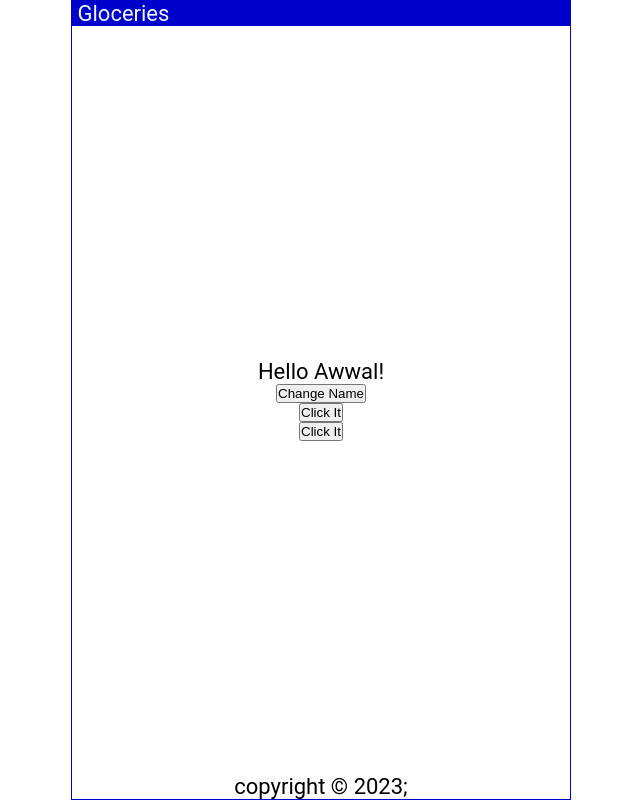
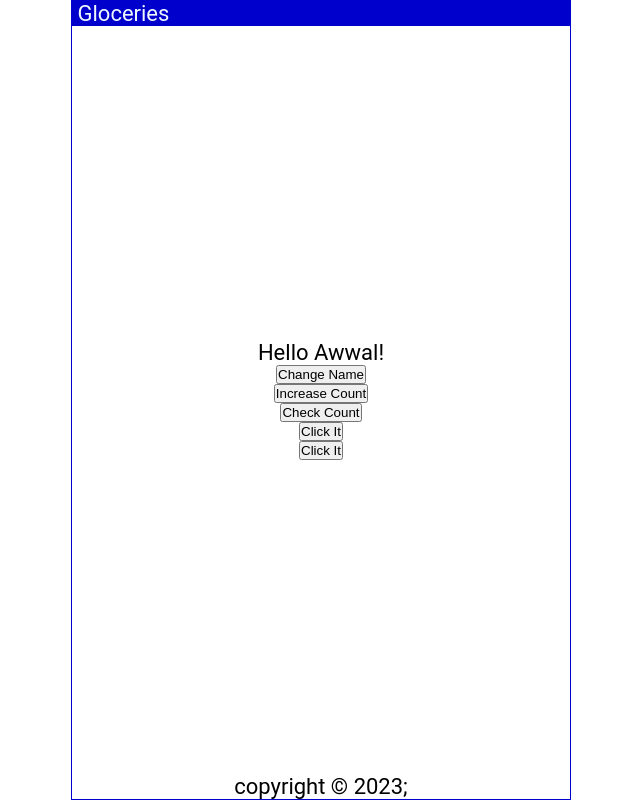
Before and after one commit to harwarl/01tuts, a React (Create React App) app: page / in a window 1280 px wide. Shown: the whole page, without its empty margins (319-959 px from the left). Built offline with nearby package versions, Linux system fonts and the light colour scheme.

Commit message:
count in a function does not change

```diff
--- a/src/Content.js
+++ b/src/Content.js
@@ -4,19 +4,25 @@ import { useState } from 'react';
 const Content = () => {
 
     const [name, setName] = useState('Awwal');
+    const [count, setCount] = useState(0);
     const handleChangeName = () => {
         const names = ['Bob', 'Mathew', 'Kelvin'];
         const int = Math.floor(Math.random() * 3);
         setName(names[int]);
     }
-    // const handleClick = () =>{
-    //     console.log('You Clicked It')
-    // }
+    const handleClick1 = () =>{
+        setCount(count + 1);
+        console.log(count);
+    }
+
     const handleClick2 = (name) =>{
         console.log(`${name} was clicked`)
     }
     const handleClick3 = (e) =>{
         console.log(e.target.innerText)
+    }
+    const handleClick4 = () =>{
+        console.log(count);
     }
 
     return (
@@ -26,6 +32,12 @@ const Content = () => {
             </p>
             <button onClick={handleChangeName}>
                 Change Name
+            </button>
+            <button onClick={handleClick1}>
+                Increase Count
+            </button>
+            <button onClick={handleClick4}>
+                Check Count
             </button>
             <button onClick={()=>handleClick2('Dave')}>
                 Click It
```
